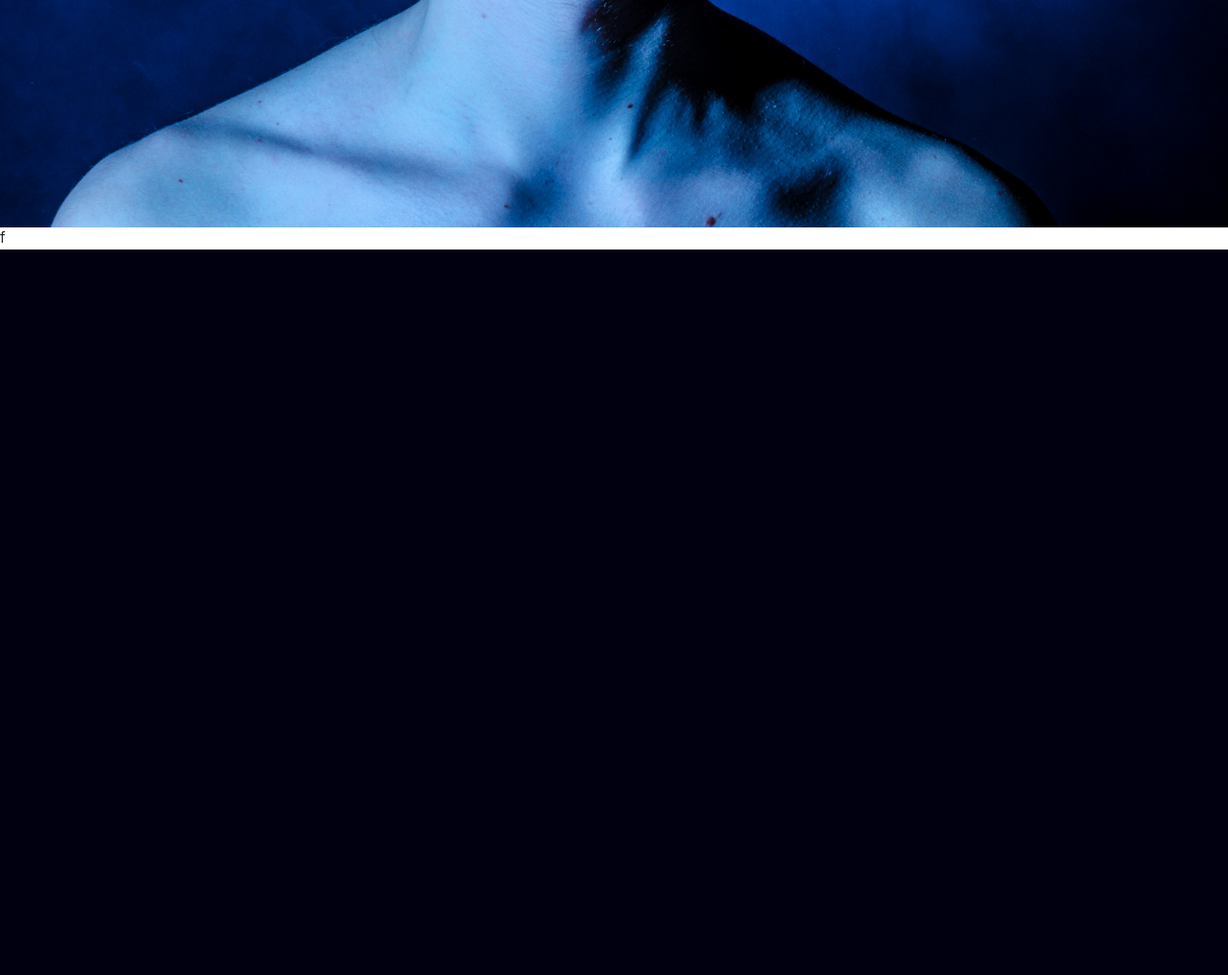
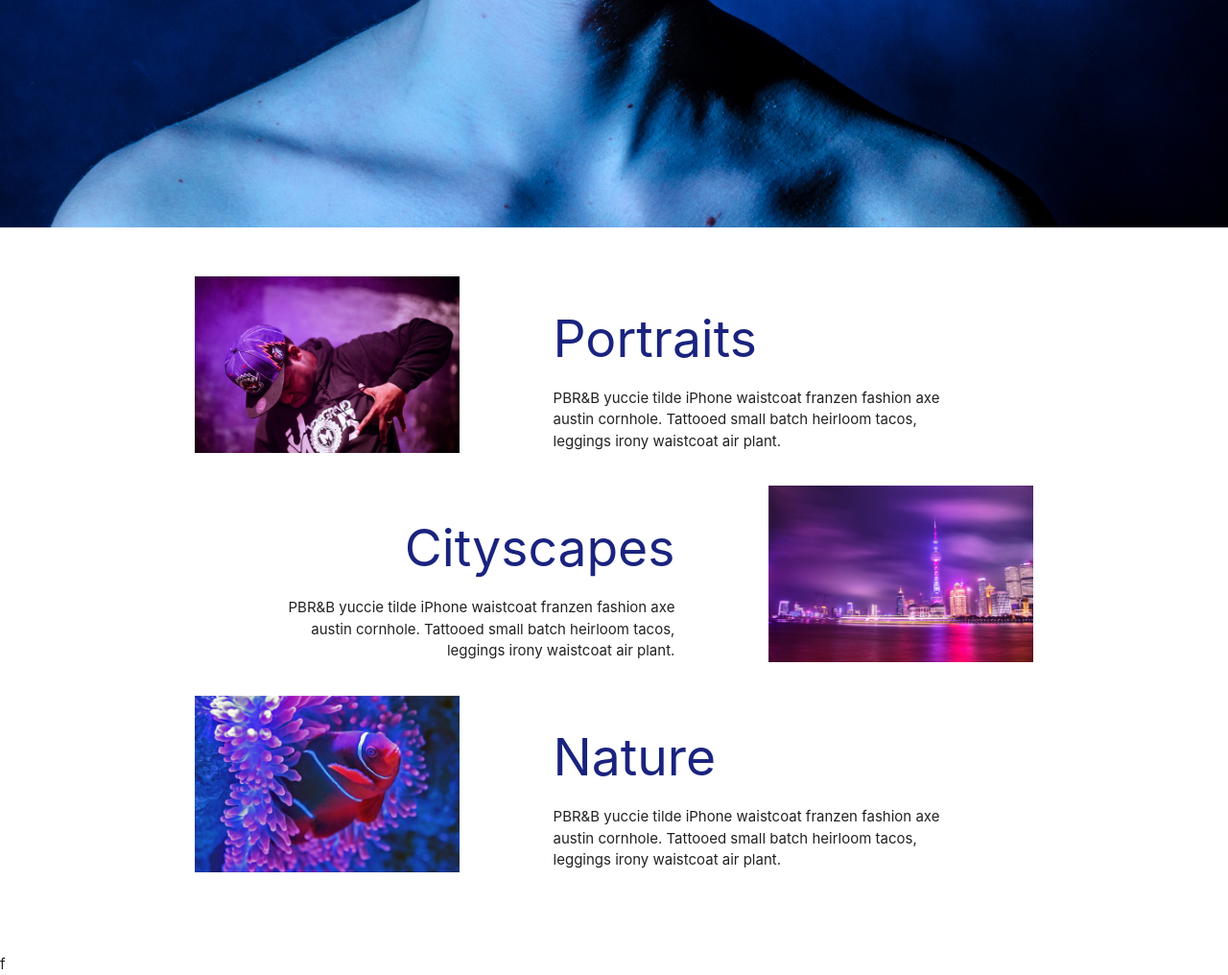
Before and after one commit to xboudsady/materialize-css, a PHP site: page / in a window 1280 px wide. Shown: the part 763-1779 px from the top of the page at 96% size. Before the commit the page ends 1023 px from the top, so only its background shows below. Run offline with PHP 8.4, Linux system fonts and the light colour scheme; some libraries are stand-ins or nearby versions.

Commit message:
Added photo grid with img material boxed

```diff
--- a/index.html
+++ b/index.html
@@ -53,6 +53,38 @@
     </header>
 
     <!-- photo / grid -->
+    <section class="container section" id="photo's">
+        <div class="row">
+            <div class="col s12 l4">
+                <img src="img/portrait.jpg" alt="Portrait Image" class="responsive-img materialboxed">
+            </div>
+            <div class="col s12 l6 offset-l1">
+                <h2 class="indigo-text text-darken-4">Portraits</h2>
+                <p>PBR&amp;B yuccie tilde iPhone waistcoat franzen fashion axe austin cornhole. Tattooed small batch heirloom
+                    tacos, leggings irony waistcoat air plant.</p>
+            </div>
+        </div>
+        <div class="row">
+            <div class="col s12 l4 push-l7 offset-l1">
+                <img src="img/city.jpg" alt="Cityscape Image" class="responsive-img materialboxed">
+            </div>
+            <div class="col s12 l6 pull-l5 right-align offset-l1">
+                <h2 class="indigo-text text-darken-4">Cityscapes</h2>
+                <p>PBR&amp;B yuccie tilde iPhone waistcoat franzen fashion axe austin cornhole. Tattooed small batch heirloom
+                    tacos, leggings irony waistcoat air plant.</p>
+            </div>
+        </div>
+        <div class="row">
+            <div class="col s12 l4">
+                <img src="img/nature.jpg" alt="Nature Image" class="responsive-img materialboxed">
+            </div>
+            <div class="col s12 l6 offset-l1">
+                <h2 class="indigo-text text-darken-4">Nature</h2>
+                <p>PBR&amp;B yuccie tilde iPhone waistcoat franzen fashion axe austin cornhole. Tattooed small batch heirloom
+                    tacos, leggings irony waistcoat air plant.</p>
+            </div>
+        </div>
+    </section>
 
     <!-- parallax -->
 
@@ -72,7 +104,9 @@
     <script src="https://cdnjs.cloudflare.com/ajax/libs/materialize/1.0.0-rc.2/js/materialize.min.js"></script>
     <script>
         $(document).ready(function () {
-            $('.sidenav').sidenav();
+            $('.sidenav').sidenav(); // For mobile side navigation
+
+            $('.materialboxed').materialbox(); // Image Zoom features
         });
     </script>
 </body>
--- a/style.css
+++ b/style.css
@@ -5,6 +5,11 @@ header {
     min-height: 1000px;
 }
 
+.section {
+    padding-top: 4vw;
+    padding-bottom: 4vw;
+}
+
 @media screen and (max-width: 670px) {
     header {
         min-height: 500px;
```
